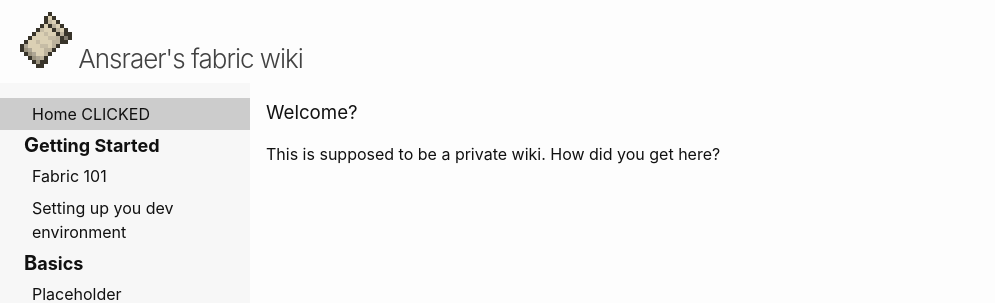
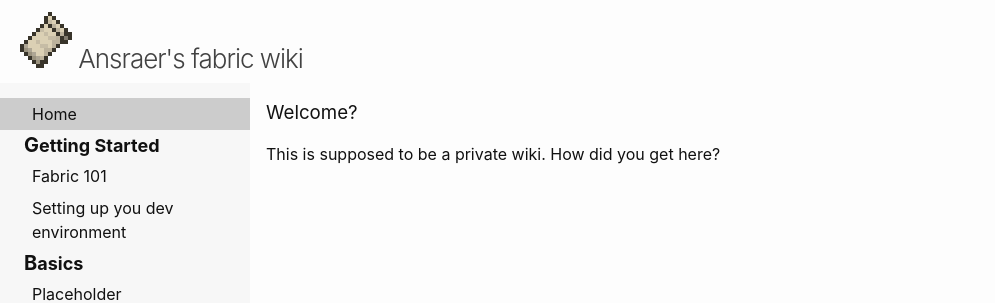
Before and after one commit to CottonMC/Wiki, a Jekyll site: the page built from index.md, in a window 1280 px wide. Shown: the top 303 px of the page, without its empty margins (0-995 px from the left). Built offline with Jekyll 4.4.1, drawn with Linux system fonts in a browser that asks for light colours.

Commit message:
Finally got it working, cleanup

```diff
--- a/_includes/navigation.html
+++ b/_includes/navigation.html
@@ -1,11 +1,11 @@
 <ul class="nav">
     {% if page.url == '' or page.url == '/' or page.url == nil %}
         <li class="active">
-            <a href="{{ site.baseurl }}/{{ page.url }}">Home CLICKED</a>
+            <a href="{{ site.baseurl }}/">Home</a>
         </li>
     {% else %}
         <li>
-            <a href="{{ site.baseurl }}/{{ page.url }}">Home NOT CLICKED</a>
+            <a href="{{ site.baseurl }}/">Home</a>
         </li>
     {% endif %}
 
```
